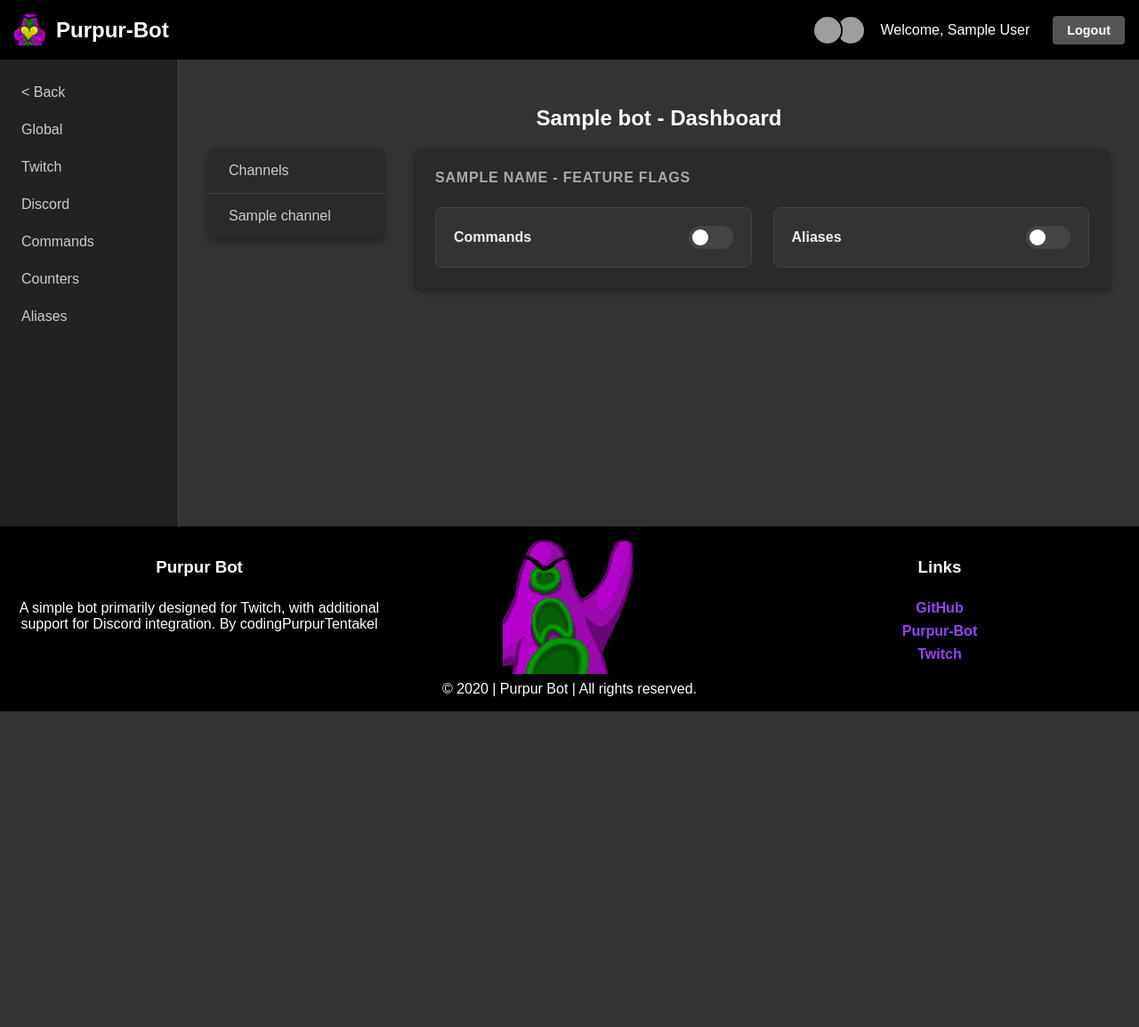
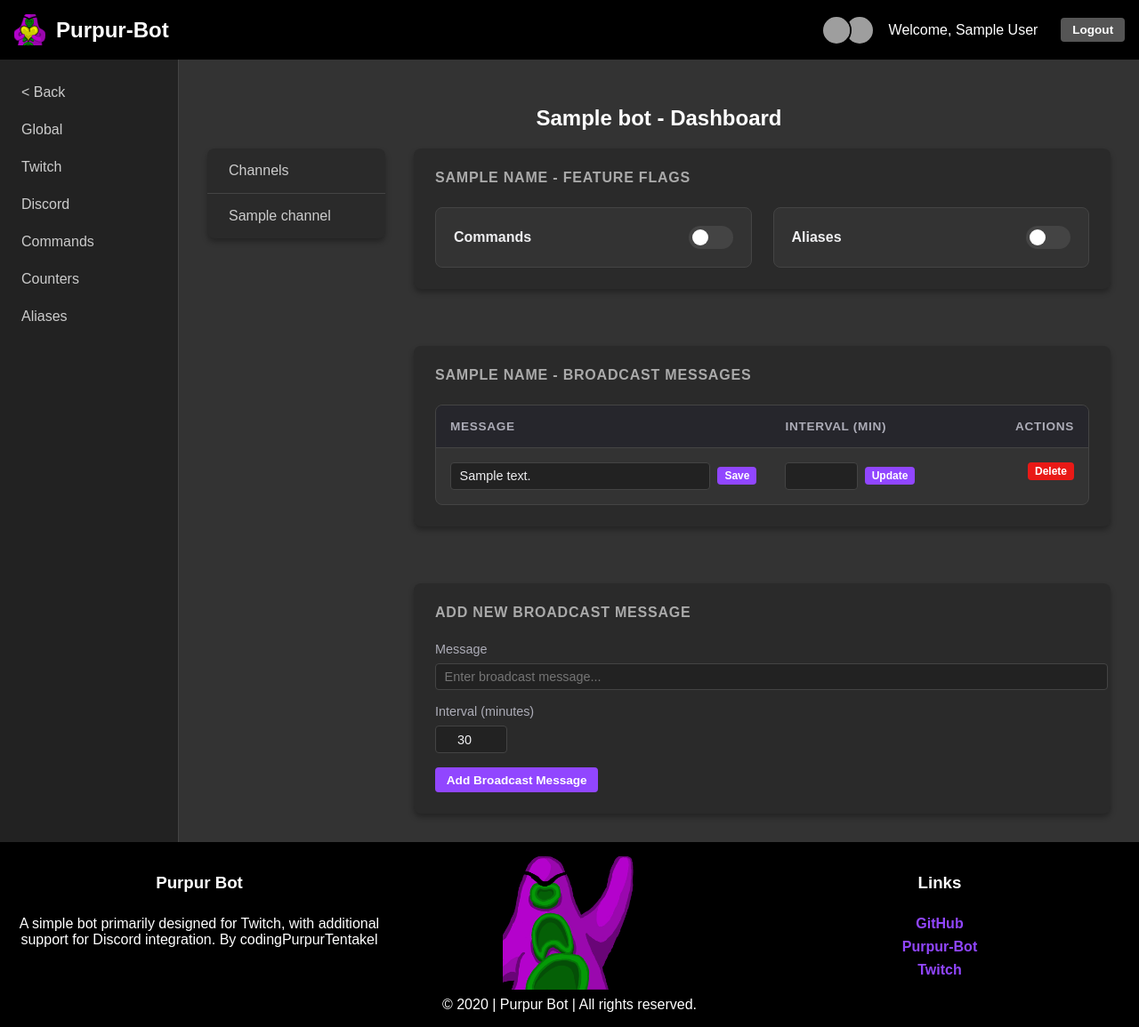
Before and after one commit to PurpurTentakel97/Purpur-Bot, a Python web app: template src/bot/frontend/templates/dashboard_twitch_channel.html in a window 1280 px wide. Shown: the whole page at 89% size. Before the commit the page ends 800 px from the top, so only its background shows below. Run offline with Jinja, Linux system fonts and the light colour scheme; the template is opened without the code that fills it: most values are stand-ins (such as "Sample title", 1, 10 or a date in 2020); grey boxes are pictures that could not be loaded.

Commit message:
feat: broadcast messages: frontend and database

```diff
--- a/src/bot/frontend/templates/dashboard_twitch_channel.html
+++ b/src/bot/frontend/templates/dashboard_twitch_channel.html
@@ -77,6 +77,137 @@
     input:checked + .slider:before {
         transform: translateX(24px);
     }
+
+    /* Broadcast Messages Table */
+    .broadcast-section {
+        margin-top: 2rem;
+    }
+
+    .broadcast-table-container {
+        background-color: #333;
+        border-radius: 8px;
+        border: 1px solid #444;
+        overflow: hidden;
+        margin-top: 1rem;
+    }
+
+    .broadcast-table {
+        width: 100%;
+        border-collapse: collapse;
+        color: #efeff1;
+    }
+
+    .broadcast-table th,
+    .broadcast-table td {
+        padding: 1rem;
+        text-align: left;
+        border-bottom: 1px solid #444;
+    }
+
+    .broadcast-table th {
+        background-color: #26262c;
+        color: #adadb8;
+        font-size: 0.85rem;
+        text-transform: uppercase;
+        letter-spacing: 0.05em;
+    }
+
+    .broadcast-table tr:last-child td {
+        border-bottom: none;
+    }
+
+    .broadcast-table tr:hover {
+        background-color: #3a3a3a;
+    }
+
+    .interval-badge {
+        background-color: #9146ff;
+        color: white;
+        padding: 0.25rem 0.5rem;
+        border-radius: 4px;
+        font-size: 0.8rem;
+    }
+
+    .broadcast-edit-form {
+        display: flex;
+        gap: 0.5rem;
+        align-items: center;
+    }
+
+    .broadcast-input {
+        background-color: #222;
+        color: #efeff1;
+        border: 1px solid #444;
+        border-radius: 4px;
+        padding: 0.4rem 0.6rem;
+        font-size: 0.9rem;
+        width: 100%;
+    }
+
+    .broadcast-input:focus {
+        border-color: #9146ff;
+        outline: none;
+    }
+
+    .broadcast-input-interval {
+        width: 60px;
+        text-align: center;
+    }
+
+    .btn {
+        padding: 0.4rem 0.8rem;
+        border-radius: 4px;
+        font-size: 0.85rem;
+        cursor: pointer;
+        border: none;
+        transition: background-color 0.2s;
+        text-decoration: none;
+        display: inline-block;
+    }
+
+    .btn-primary {
+        background-color: #9146ff;
+        color: white;
+    }
+
+    .btn-primary:hover {
+        background-color: #772ce8;
+    }
+
+    .btn-danger {
+        background-color: #e91916;
+        color: white;
+    }
+
+    .btn-danger:hover {
+        background-color: #b1110f;
+    }
+
+    .btn-sm {
+        padding: 0.2rem 0.5rem;
+        font-size: 0.75rem;
+    }
+
+    .add-broadcast-container {
+        margin-top: 2rem;
+    }
+
+    .form-group {
+        margin-bottom: 1rem;
+    }
+
+    .form-group label {
+        display: block;
+        margin-bottom: 0.5rem;
+        color: #adadb8;
+        font-size: 0.9rem;
+    }
+
+    .actions-cell {
+        display: flex;
+        gap: 0.5rem;
+        justify-content: flex-end;
+    }
 </style>
 {% endblock %}
 
@@ -109,4 +240,61 @@
             <!-- Ensure other fields are sent if not checked, although FastAPI might handle missing as False with my default values -->
         </form>
     </div>
+
+    <div class="twitch-section broadcast-section">
+        <h2>{{ name }} - Broadcast Messages</h2>
+        <div class="broadcast-table-container">
+            <table class="broadcast-table">
+                <thead>
+                    <tr>
+                        <th>Message</th>
+                        <th>Interval (min)</th>
+                        <th style="text-align: right;">Actions</th>
+                    </tr>
+                </thead>
+                <tbody>
+                    {% for message in broadcast_message %}
+                    <tr>
+                        <td>
+                            <form action="/dashboard/twitch/{{ bot.id }}/{{ name }}/broadcast_message/update_message/{{ message.id }}" method="POST" class="broadcast-edit-form">
+                                <input type="text" name="message" value="{{ message.message }}" class="broadcast-input" required>
+                                <button type="submit" class="btn btn-primary btn-sm">Save</button>
+                            </form>
+                        </td>
+                        <td>
+                            <form action="/dashboard/twitch/{{ bot.id }}/{{ name }}/broadcast_message/update_interval/{{ message.id }}" method="POST" class="broadcast-edit-form">
+                                <input type="number" name="interval" value="{{ message.interval_in_minutes }}" class="broadcast-input broadcast-input-interval" min="1" required>
+                                <button type="submit" class="btn btn-primary btn-sm">Update</button>
+                            </form>
+                        </td>
+                        <td class="actions-cell">
+                            <form action="/dashboard/twitch/{{ bot.id }}/{{ name }}/broadcast_message/delete/{{ message.id }}" method="POST" onsubmit="return confirm('Are you sure you want to delete this broadcast message?');">
+                                <button type="submit" class="btn btn-danger btn-sm">Delete</button>
+                            </form>
+                        </td>
+                    </tr>
+                    {% else %}
+                    <tr>
+                        <td colspan="3" style="text-align: center; color: #adadb8;">No broadcast messages were found.</td>
+                    </tr>
+                    {% endfor %}
+                </tbody>
+            </table>
+        </div>
+    </div>
+
+    <div class="twitch-section add-broadcast-container">
+        <h2>Add New Broadcast Message</h2>
+        <form action="/dashboard/twitch/{{ bot.id }}/{{ name }}/broadcast_message/save" method="POST">
+            <div class="form-group">
+                <label for="message">Message</label>
+                <input type="text" id="message" name="message" class="broadcast-input" placeholder="Enter broadcast message..." required>
+            </div>
+            <div class="form-group">
+                <label for="interval">Interval (minutes)</label>
+                <input type="number" id="interval" name="interval" class="broadcast-input broadcast-input-interval" value="30" min="1" required>
+            </div>
+            <button type="submit" class="btn btn-primary">Add Broadcast Message</button>
+        </form>
+    </div>
 {% endblock %}
```
Also changed, not shown: migrations/versions/597859e41b11_twitch_broadcast_message.py (added, +35 -0 lines), src/bot/core/broadcast_messages.py (added, +91 -0 lines), src/bot/database/broadcast_messages.py (added, +47 -0 lines), src/bot/database/types/twitch_broadcast_message.py (added, +9 -0 lines), src/bot/frontend/routes/dashboard_twitch.py (+99 -0 lines).
